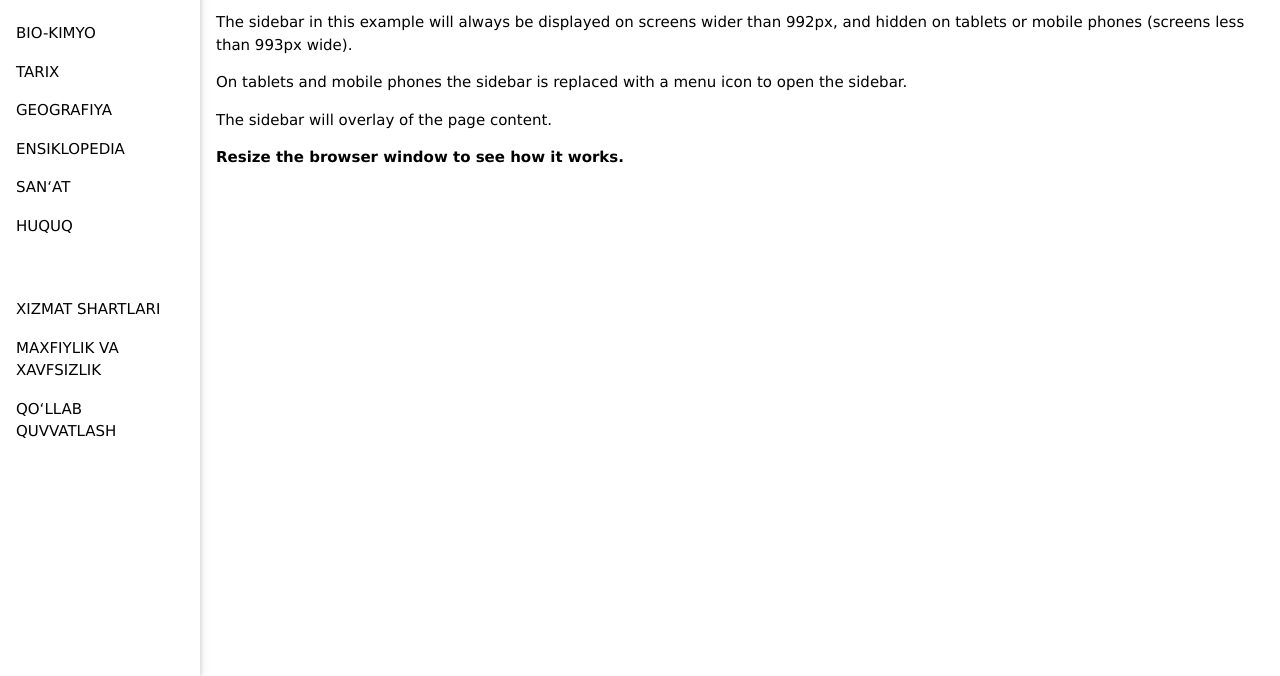
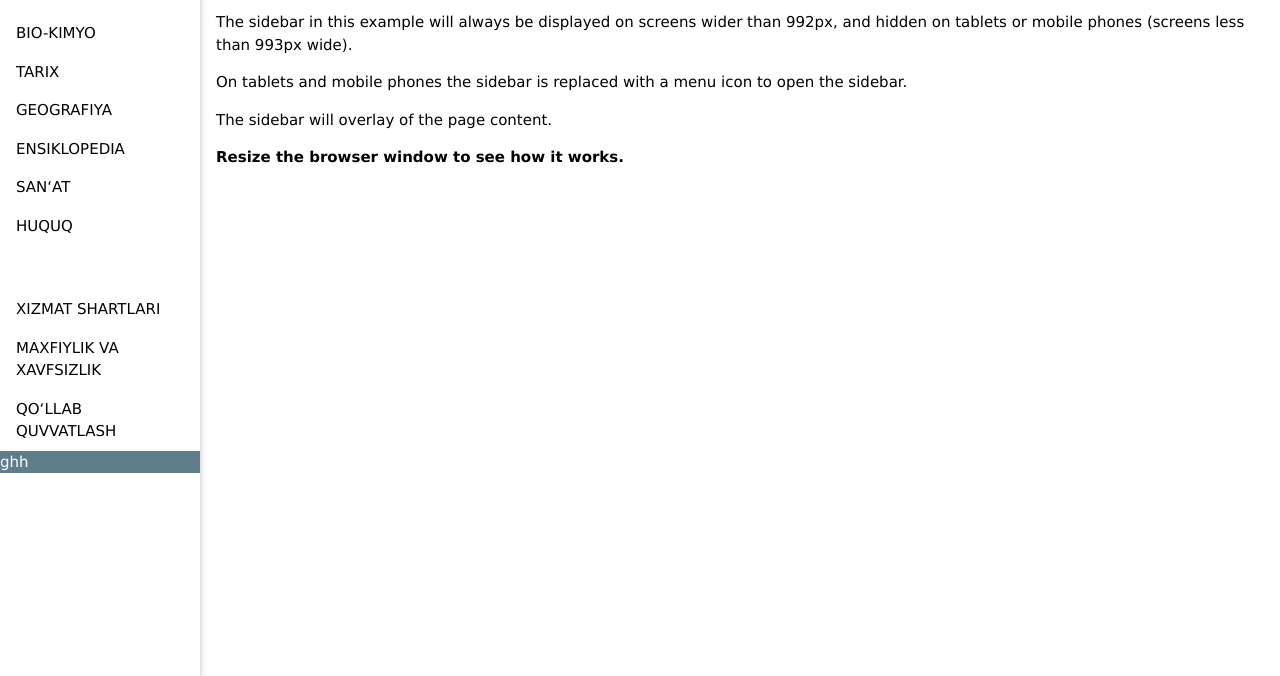
Before and after one commit to uralbek1/index, a plain HTML site: page index.html in a window 1280 px wide. Shown: the part 124-800 px from the top of the page. Drawn offline with nearby package versions, Linux system fonts and the light colour scheme.

Commit message:
update index.html

```diff
--- a/index.html
+++ b/index.html
@@ -28,8 +28,8 @@
 <a href="#" class="w3-bar-item w3-button">MAXFIYLIK VA XAVFSIZLIK</a>
 <a href="#" class="w3-bar-item w3-button">QO‘LLAB QUVVATLASH</a>
 
-<div style="background:">
-
+<div class="w3-blue-gray">
+    ghh
 </div>
 </div>
 
```
